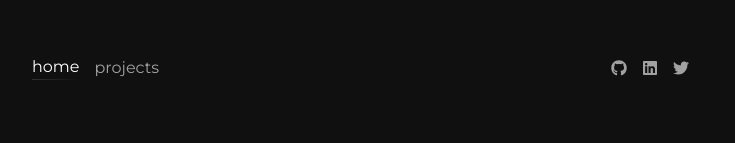
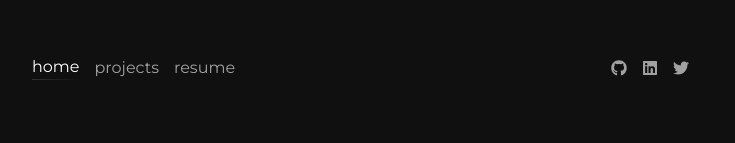
Before and after one commit to SAMURAii-7/shubham-portfolio, a Next.js app: page / in a window 1280 px wide. Shown: the top 143 px of the page, without its empty margins (272-1007 px from the left). Built offline with nearby package versions, Linux system fonts and the light colour scheme.

Commit message:
add resume

```diff
--- a/app/components/LeftNavLinks.tsx
+++ b/app/components/LeftNavLinks.tsx
@@ -17,6 +17,7 @@ const LeftNavLinks = ({ link, linkName }: Props) => {
         <div className="m-[15px] ml-0">
             <Link
                 href={link}
+                target={linkName === "resume" ? "_blank" : "_self"}
                 className={`${
                     isLinkActive(link) ? "text-white" : "text-[#a1a1a1]"
                 } hover:text-white text-[1rem] cursor-pointer`}
--- a/app/components/Navbar.tsx
+++ b/app/components/Navbar.tsx
@@ -16,6 +16,10 @@ const Header = (props: Props) => {
         {
             link: "/projects",
             linkName: "projects",
+        },
+        {
+            link: "/Shubham-Prasad.pdf",
+            linkName: "resume",
         },
     ];
 
```
Also changed, not shown: 1 other file (tests, documents, lock files or other folders).
